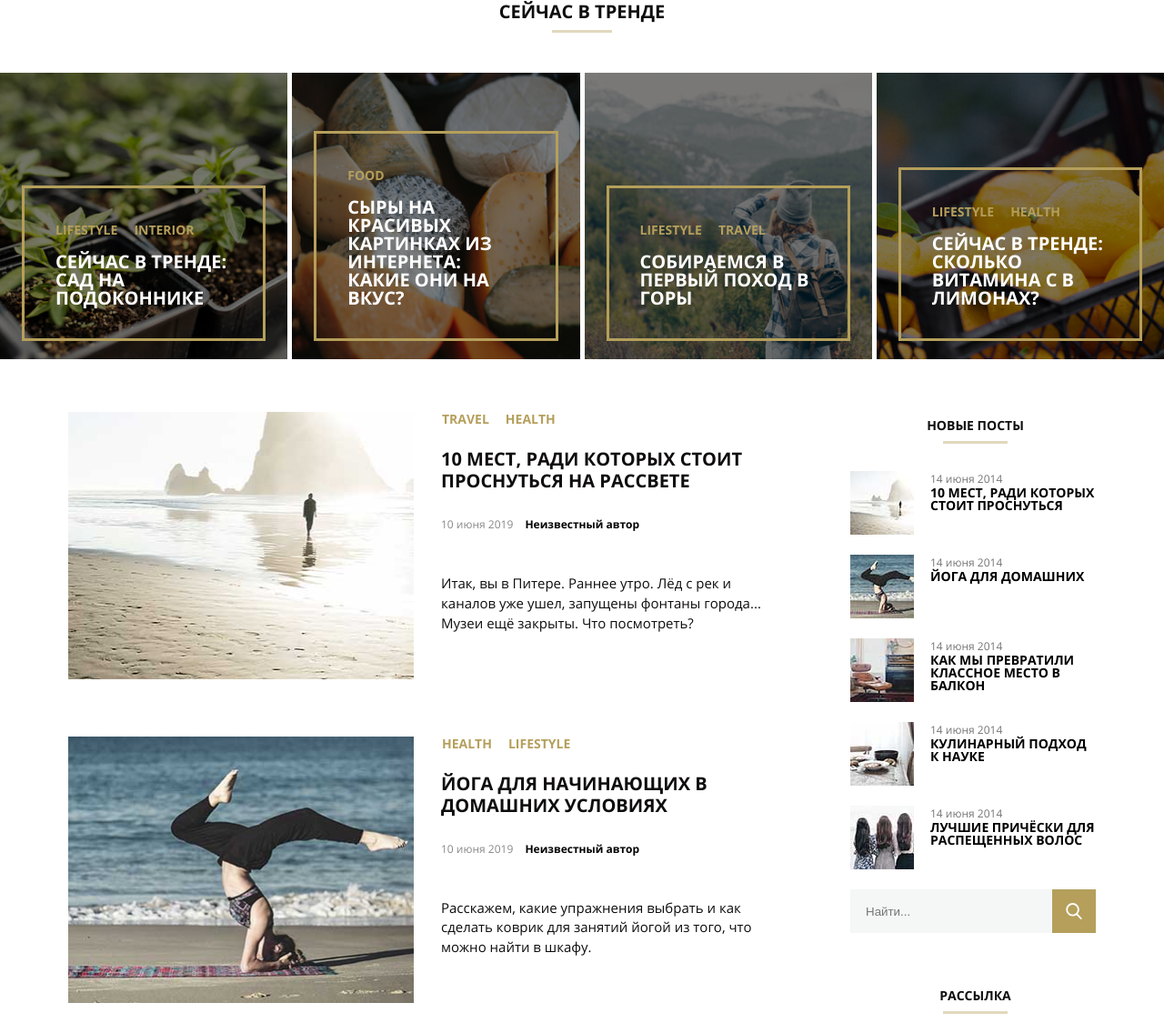
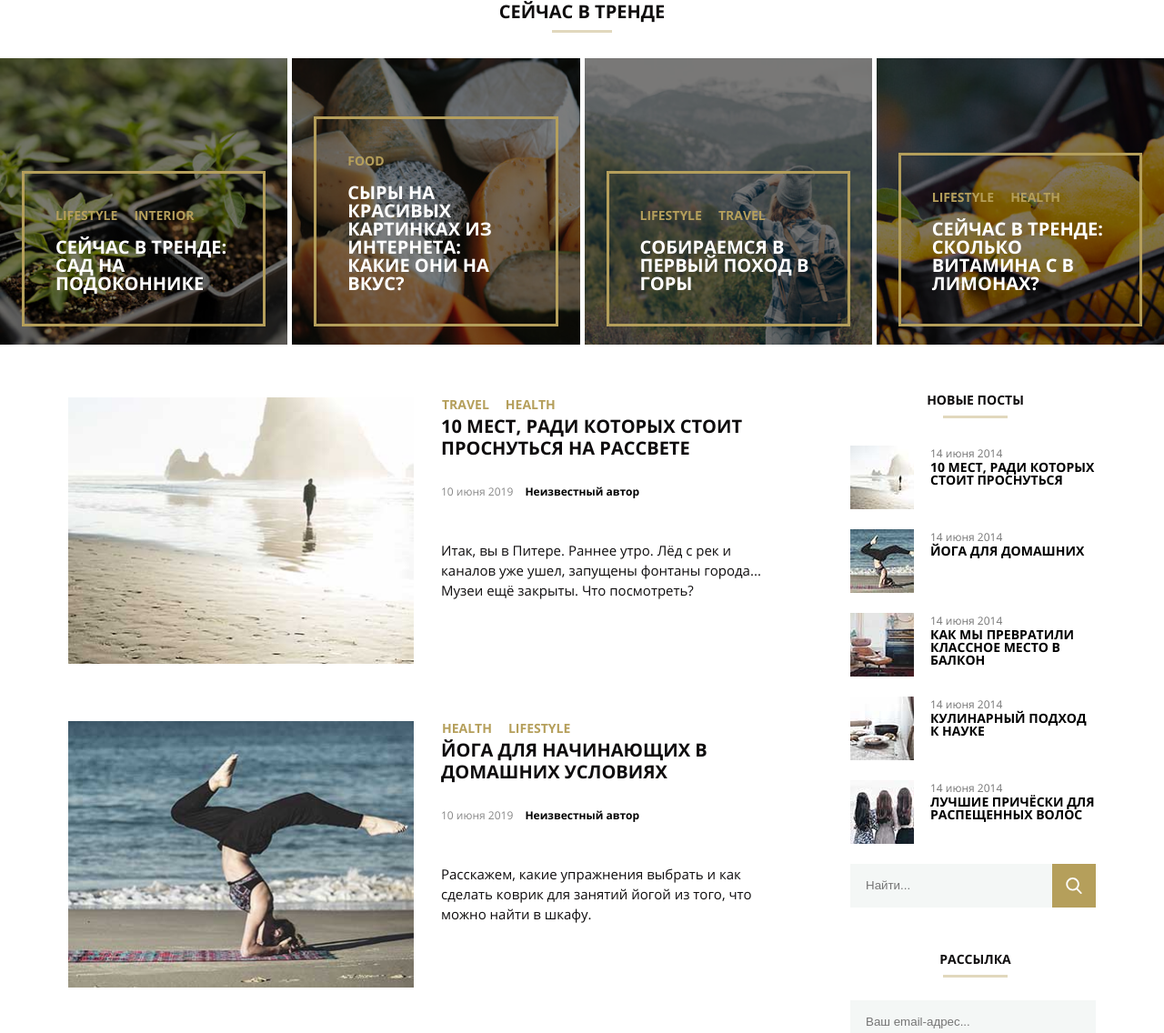
Before and after one commit to CherryAlert/diplom-noemi, a plain HTML site: page index.html in a window 1280 px wide. Shown: the part 505-1641 px from the top of the page at 91% size. Drawn offline with Linux system fonts and the light colour scheme; files whose address does not match are found by name.

Commit message:
Версия на проверку от 26.12 19:27

```diff
--- a/css/style.css
+++ b/css/style.css
@@ -33,8 +33,10 @@ ul {
 }
 
 h2,
-h3 {
+h3,
+h4 {
     line-height: 1;
+    margin: 0;
 }
 
 /* ---- стиль для разметки области страницы ---- */
@@ -270,7 +272,6 @@ h3 {
     gap: 54px;
     flex-shrink: 1;
 }
-
 
 .main__article {
     display: flex;
--- a/index.html
+++ b/index.html
@@ -39,7 +39,7 @@
             <h1 class="header-title wraper">блог о творчестве, спорте, и образе жизни </h1>
         </header>
 
-       <section class="trends">
+        <section class="trends">
             <h2 class="aside-title">сейчас в тренде</h2>
 
             <div class="trends-container">
@@ -53,8 +53,9 @@
                                 <a href="#0" class="trend__category-href">interior</a>
                             </li>
                         </ul>
-                        <a href="#0" class="trend-title">сейчас в тренде: сад на подоконнике
-                        </a>
+                        <h3 class="trend-title">
+                            <a href="#0">сейчас в тренде: сад на подоконнике</a>
+                        </h3>
                     </div>
                 </article>
                 <article class="trend-post taste-post">
@@ -64,8 +65,9 @@
                                 <a href="#0" class="trend__category-href">food</a>
                             </li>
                         </ul>
-                        <a href="#0" class="trend-title">сыры на красивых картинках из интернета: какие они на вкус?
-                        </a>
+                        <h3 class="trend-title">
+                            <a href="#0">сыры на красивых картинках из интернета: какие они на вкус?</a>
+                        </h3>
                     </div>
                 </article>
                 <article class="trend-post hike-post">
@@ -78,7 +80,9 @@
                                 <a href="#0" class="trend__category-href">travel</a>
                             </li>
                         </ul>
-                        <a href="#0" class="trend-title">собираемся в первый поход в горы</a>
+                        <h3 class="trend-title">
+                            <a href="#0">собираемся в первый поход в горы</a>
+                        </h3>
                     </div>
                 </article>
                 <article class="trend-post vitamin-post">
@@ -91,8 +95,9 @@
                                 <a href="#0" class="trend__category-href">health</a>
                             </li>
                         </ul>
-                        <a href="#0" class="trend-title">Сейчас в тренде: сколько витамина С в лимонах?
-                        </a>
+                        <h3 class="trend-title">
+                            <a href="#0">Сейчас в тренде: сколько витамина С в лимонах?</a>
+                        </h3>
                     </div>
                 </article>
             </div>
@@ -231,7 +236,7 @@
             <aside class="sidebar">
                 <section class="aside-post first-aside">
                     <div class="header-container">
-                        <h2 class="header-section">новые посты</h2>
+                        <h3 class="header-section">новые посты</h3>
                     </div>
                     <div class="articles-container">
                         <article class="new-post new-post-first">
@@ -241,9 +246,9 @@
 
                             <div class="container">
                                 <time datetime="2014-06-14 00:00" class="time-new-post"> 14 июня 2014 </time>
-                                <h3 class="new-post-title">
+                                <h4 class="new-post-title">
                                     <a href="#0" class="new-post-href">10 мест, ради которых стоит проснуться</a>
-                                </h3>
+                                </h4>
                             </div>
                         </article>
                         <article class="new-post">
@@ -252,9 +257,9 @@
                             </div>
                             <div class="container">
                                 <time datetime="2014-06-14 00:00" class="time-new-post">14 июня 2014</time>
-                                <h3 class="new-post-title">
+                                <h4 class="new-post-title">
                                     <a href="#0" class="new-post-href">йога для домашних</a>
-                                </h3>
+                                </h4>
                             </div>
                         </article>
                         <article class="new-post">
@@ -263,9 +268,9 @@
                             </div>
                             <div class="container">
                                 <time datetime="2014-06-14 00:00" class="time-new-post">14 июня 2014</time>
-                                <h3 class="new-post-title">
+                                <h4 class="new-post-title">
                                     <a href="#0" class="new-post-href"> как мы превратили классное место в балкон </a>
-                                </h3>
+                                </h4>
                             </div>
                         </article>
                         <article class="new-post">
@@ -274,9 +279,9 @@
                             </div>
                             <div class="container">
                                 <time datetime="2014-06-14 00:00" class="time-new-post">14 июня 2014</time>
-                                <h3 class="new-post-title">
+                                <h4 class="new-post-title">
                                     <a href="#0" class="new-post-href">кулинарный подход к науке</a>
-                                </h3>
+                                </h4>
                             </div>
                         </article>
                         <article class="new-post">
@@ -285,9 +290,9 @@
                             </div>
                             <div class="container">
                                 <time datetime="2014-06-14 00:00" class="time-new-post">14 июня 2014</time>
-                                <h3 class="new-post-title">
+                                <h4 class="new-post-title">
                                     <a href="#0" class="new-post-href">лучшие причёски для распещенных волос</a>
-                                </h3>
+                                </h4>
                             </div>
                         </article>
                     </div>
@@ -306,7 +311,7 @@
                 </section>
                 <section class="aside-email">
                     <div class="header-container-email">
-                        <h2 class="header-section">рассылка</h2>
+                        <h3 class="header-section">рассылка</h3>
                     </div>
                     <form class="email">
                         <div class="email-group">
@@ -323,7 +328,7 @@
                 </section>
                 <section class="aside-tags">
                     <div class="header-container-tags">
-                        <h2 class="header-section">теги</h2>
+                        <h3 class="header-section">теги</h3>
                     </div>
                     <ul class="tags">
                         <li class="tag-item">
@@ -354,7 +359,7 @@
                 </section>
                 <section class="aside-themes">
                     <div class="header-container-themes">
-                        <h2 class="header-section">темы</h2>
+                        <h3 class="header-section">темы</h3>
                     </div>
                     <ul class="themes">
                         <li class="themes__item">
```
